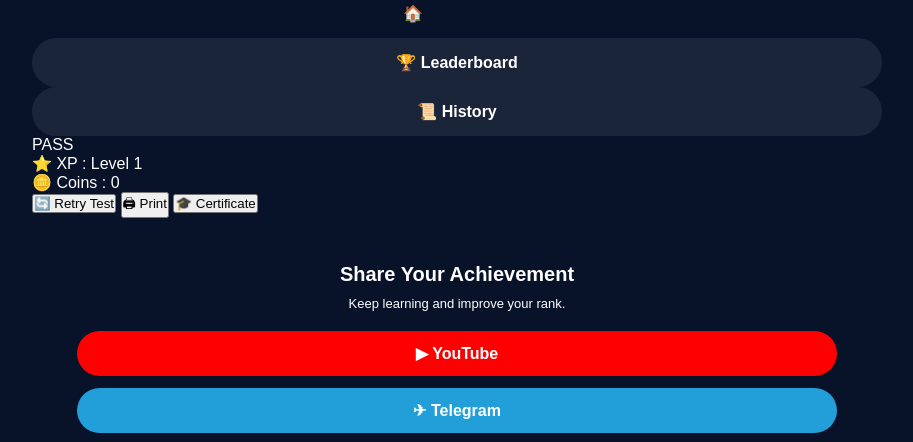
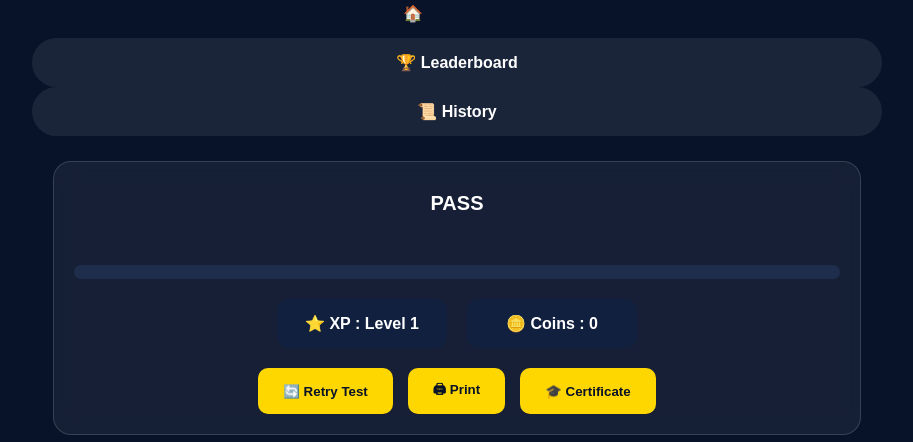
Before and after one commit to Gthegeniustamil/G-THE-GENIUS-MOCK-TEST, a plain HTML site: page result.html in a window 1280 px wide. Shown: the part 980-1422 px from the top of the page, without its empty margins (183-1096 px from the left). Drawn offline with Linux system fonts and the light colour scheme.

Commit message:
Add extra result features styling in result.css

```diff
--- a/result.css
+++ b/result.css
@@ -1327,3 +1327,85 @@
 }
 
 }
+/* ==========================================
+   RESULT EXTRA FEATURES
+========================================== */
+
+.extra-result{
+    width:95%;
+    max-width:900px;
+    margin:25px auto;
+    padding:20px;
+    background:rgba(255,255,255,.06);
+    border:1px solid rgba(255,255,255,.15);
+    border-radius:18px;
+    backdrop-filter:blur(12px);
+    text-align:center;
+}
+
+.badge{
+    display:inline-block;
+    padding:10px 25px;
+    border-radius:30px;
+    font-size:20px;
+    font-weight:700;
+    color:#fff;
+    margin-bottom:20px;
+}
+
+.progress{
+    width:100%;
+    height:14px;
+    background:#1f2d4d;
+    border-radius:30px;
+    overflow:hidden;
+    margin:20px 0;
+}
+
+#progressBar{
+    width:0%;
+    height:100%;
+    background:linear-gradient(90deg,#FFD700,#FF9800);
+    transition:1s;
+}
+
+.stats{
+    display:flex;
+    justify-content:center;
+    gap:20px;
+    flex-wrap:wrap;
+    margin:20px 0;
+}
+
+.stat-box{
+    min-width:170px;
+    padding:15px;
+    border-radius:12px;
+    background:#122040;
+    color:#fff;
+    font-weight:bold;
+}
+
+.result-buttons{
+    display:flex;
+    justify-content:center;
+    flex-wrap:wrap;
+    gap:15px;
+    margin-top:20px;
+}
+
+.result-buttons button{
+    padding:12px 25px;
+    border:none;
+    border-radius:10px;
+    cursor:pointer;
+    background:#FFD700;
+    color:#081229;
+    font-weight:bold;
+    transition:.3s;
+}
+
+.result-buttons button:hover{
+    transform:translateY(-3px);
+    background:#ffb300;
+}
```
